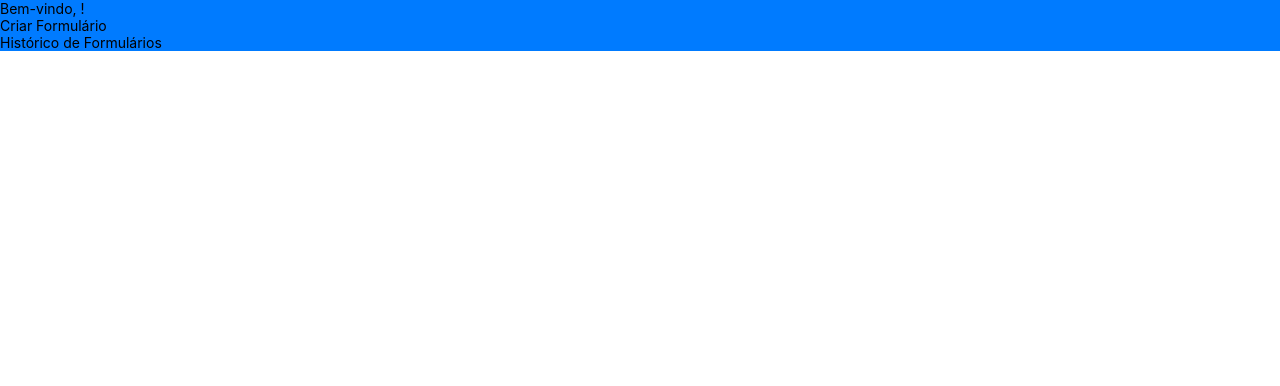
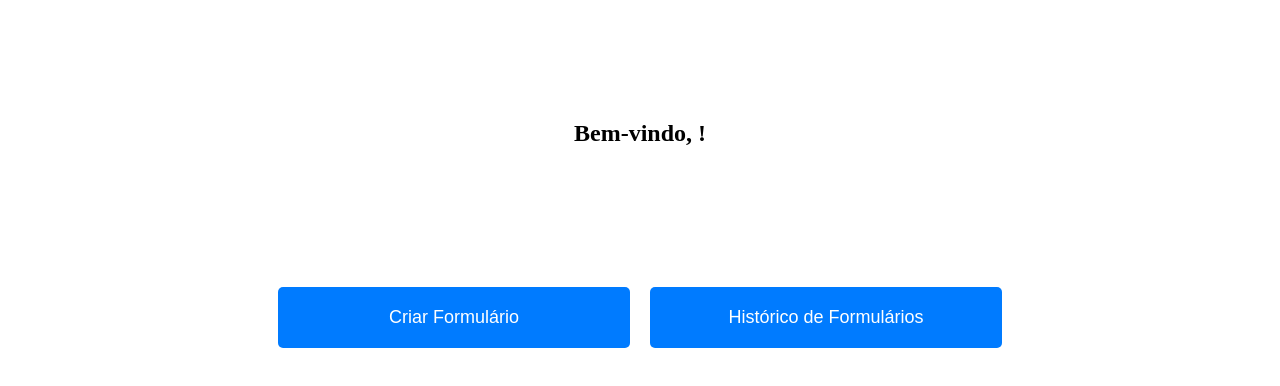
Before and after one commit to tab-med/tabmed-front20, a React (Vite) app: page /medico-home in a window 1280 px wide. Shown: the top 386 px of the page. Built offline with nearby package versions, Linux system fonts and the light colour scheme.

Commit message:
Alterações estilização tela de Login e HomeMedico

```diff
--- a/src/Components/HomeMedico/HomeMedico.css
+++ b/src/Components/HomeMedico/HomeMedico.css
@@ -1,38 +1,49 @@
 .container {
     display: flex;
-    flex-direction: column; /* Organiza os elementos em coluna */
-    align-items: center; /* Centraliza horizontalmente */
-    min-height: 100vh; /* Garante que o container ocupe a altura total da tela */
-    background-color: #333; /* Cor de fundo escura */
-    color: white; /* Cor do texto branca */
-    padding: 20px; /* Espaçamento interno */
+    flex-direction: column;
+    align-items: center;
+    min-height: 100vh;
+    background-color: white; /* Fundo branco */
+    color: black; /* Cor do texto preta */
+    padding: 20px;
   }
 
   .title {
     font-size: 24px;
     font-weight: bold;
-    margin-bottom: 40px; /* Aumenta o espaçamento abaixo do título */
+    margin-top: 100px; /* Margem superior para posicionar o texto mais acima */
+    margin-bottom: 40px;
   }
 
   .button-container {
     display: flex;
-    flex-direction: row;  /* Botões lado a lado */
-    justify-content: space-around;
-    width: 80%;
+    flex-direction: row;
+    justify-content: center; /* Centraliza os botões horizontalmente */
+    width: 60%; /* Reduz a largura do container para centralizar mais */
+    margin-top: 100px; /* Aumenta o espaçamento superior */
   }
 
   .button {
     background-color: #007bff;
     color: white;
-    padding: 10px 20px; /* Padding menor para botões menores */
+    padding: 20px 30px; /* Aumenta o padding vertical e horizontal */
     border: none;
     border-radius: 5px;
-    font-size: 16px;    /* Tamanho da fonte menor */
+    font-size: 18px;
     cursor: pointer;
     transition: background-color 0.3s;
-    width: 45%;         /* Largura ajustada para caber os dois botões lado a lado */
+    flex: 1;
+    margin: 0 10px;
+    text-align: center;
   }
 
   .button:hover {
     background-color: #0056b3;
   }
+
+  .buttonText {
+    display: flex; /* Centraliza o texto do botão verticalmente e horizontalmente */
+    justify-content: center;
+    align-items: center;
+    height: 100%;
+  }
--- a/src/Components/HomeMedico/HomeMedico.jsx
+++ b/src/Components/HomeMedico/HomeMedico.jsx
@@ -1,5 +1,4 @@
 import React, { useState, useEffect } from 'react';
-import { View, Text, TouchableOpacity } from 'react-native';
 import AsyncStorage from '@react-native-community/async-storage';
 import { useNavigate } from 'react-router-dom';
 import './HomeMedico.css';
@@ -33,19 +32,17 @@ function HomeMedico() {
   };
 
   return (
-    <View style={{ flex: 1, backgroundColor: '#007bff' }}>
-      <View className="container">
-        <Text className="title">Bem-vindo, {nomeMedico}!</Text>
-        <View className="button-container">
-          <TouchableOpacity className="button" onPress={handleCriarFormularioClick}>
-            <Text className="buttonText">Criar Formulário</Text>
-          </TouchableOpacity>
-          <TouchableOpacity className="button" onPress={handleHistoricoFormulariosClick}>
-            <Text className="buttonText">Histórico de Formulários</Text>
-          </TouchableOpacity>
-        </View>
-      </View>
-    </View>
+    <div className="container">
+      <p className="title">Bem-vindo, {nomeMedico}!</p>
+      <div className="button-container">
+        <button className="button" onClick={handleCriarFormularioClick}>
+          <span className="buttonText">Criar Formulário</span>
+        </button>
+        <button className="button" onClick={handleHistoricoFormulariosClick}>
+          <span className="buttonText">Histórico de Formulários</span>
+        </button>
+      </div>
+    </div>
   );
 }
 
--- a/src/Components/Login/Login.css
+++ b/src/Components/Login/Login.css
@@ -14,6 +14,9 @@
     border-radius: 10px;
     width: 300px; /* Largura do box de login */
     text-align: center;
+    display: flex; /* Ativa o flexbox */
+    flex-direction: column; /* Organiza os itens em coluna */
+    align-items: center; /* Alinha os itens ao centro horizontalmente */
   }
 
   .logo {
--- a/src/Components/Login/Login.jsx
+++ b/src/Components/Login/Login.jsx
@@ -1,6 +1,8 @@
 import React, { useState } from 'react';
 import userService from '../../services/userService';
 import './Login.css';
+import { useNavigate } from 'react-router-dom';
+import axios from 'axios';
 
 function Login() {
   const [cpf, setCpf] = useState('');
@@ -8,6 +10,7 @@ function Login() {
   const [isLoading, setIsLoading] = useState(false);
   const [error, setError] = useState(null);
   const [senhaValida, setSenhaValida] = useState(true);
+  const navigate = useNavigate();
 
   const handleSenhaChange = (e) => {
     const novaSenha = e.target.value;
@@ -24,10 +27,13 @@ function Login() {
 
     setIsLoading(true);
     setError(null);
+
     try {
       const response = await axios.post('http://localhost:8080/api/usuarios/login', { cpf, senha });
       const usuario = response.data;
-      // Redirecionar com base no tipoAcesso
+
+      localStorage.setItem('usuario', JSON.stringify(usuario));
+
       if (usuario.tipoAcesso === 1) {
         navigate('/medico-home');
       } else if (usuario.tipoAcesso === 2) {
@@ -36,84 +42,50 @@ function Login() {
         navigate('/cliente-home');
       }
     } catch (error) {
-      alert('Login falhou');
+      if (error.response) {
+        setError(error.response.data || 'Erro no servidor');
+      } else if (error.request) {
+        setError('Sem resposta do servidor. Verifique sua conexão com a internet.');
+      } else {
+        setError('Erro ao fazer login. Tente novamente mais tarde.');
       }
-
-    try {
-      const usuario = await userService.login(cpf, senha);
-
-      // Redirecionamento (agora usando localStorage para armazenar dados do usuário)
-      localStorage.setItem('usuario', JSON.stringify(usuario));
-      if (usuario.tipoAcesso === 1) {
-        window.location.href = '/medico-home';
-      } else if (usuario.tipoAcesso === 2) {
-        window.location.href = '/recepcao-home';
-      } else if (usuario.tipoAcesso === 3) {
-        window.location.href = '/cliente-home';
-      }
-    } catch (error) {
-      setError(error.message); // Exibe a mensagem de erro específica
     } finally {
       setIsLoading(false);
     }
-    try {
-      const usuario = await userService.login(cpf, senha);
-      // ...
-    } catch (error) {
-      if (error.response) {
-        // Erro do servidor (ex: 401, 500, etc.)
-        setError(error.response.data || 'Erro no servidor');
-      } else if (error.request) {
-        // A requisição foi feita, mas não houve resposta
-        setError('Sem resposta do servidor. Verifique sua conexão com a internet.');
-      } else {
-        // Algo aconteceu ao configurar a requisição
-        setError('Erro ao fazer login. Tente novamente mais tarde.');
-      }
-    }
-
   };
 
   return (
-    <div>
-      <h1>Login</h1>
+    <div className="login-container">
+      <div className="login-box">
+        <h1 className="login-title">Login</h1>
         <input
           type="text"
           placeholder="CPF"
           value={cpf}
           onChange={(e) => setCpf(e.target.value)}
+          className="input-field"
         />
         <input
           type="password"
           placeholder="Senha"
           value={senha}
           onChange={handleSenhaChange}
+          className="input-field"
         />
 
         {!senhaValida && (
-        <p style={{ color: 'red' }}>
+          <p className="error-message">
             A senha deve ter pelo menos 6 caracteres, 1 letra e 1 número.
           </p>
         )}
 
-      {isLoading && <p>Carregando...</p>}
-      {error && <p style={{ color: 'red' }}>{error}</p>}
+        {isLoading && <p className="loading-message">Carregando...</p>}
+        {error && <p className="error-message">{error}</p>}
 
-      <button onClick={handleLogin} disabled={isLoading}>
+        <button onClick={handleLogin} disabled={isLoading} className="login-button">
           Login
         </button>
-      return (
-    <div className="login-container">
-      <div className="login-box">
-        <h1 className="login-title">Login Page</h1>
-        {/* ... (seus inputs, mensagens de erro e botão) ... */}
       </div>
-      <div className="image-container">
-        {/* ... (sua imagem) ... */}
-      </div>
-    </div>
-  );
-}
     </div>
   );
 }
```
Also changed, not shown: src/imagens/PlanilhaMedico.jpg (added). Lines whose indentation alone changed are shown as unchanged.
